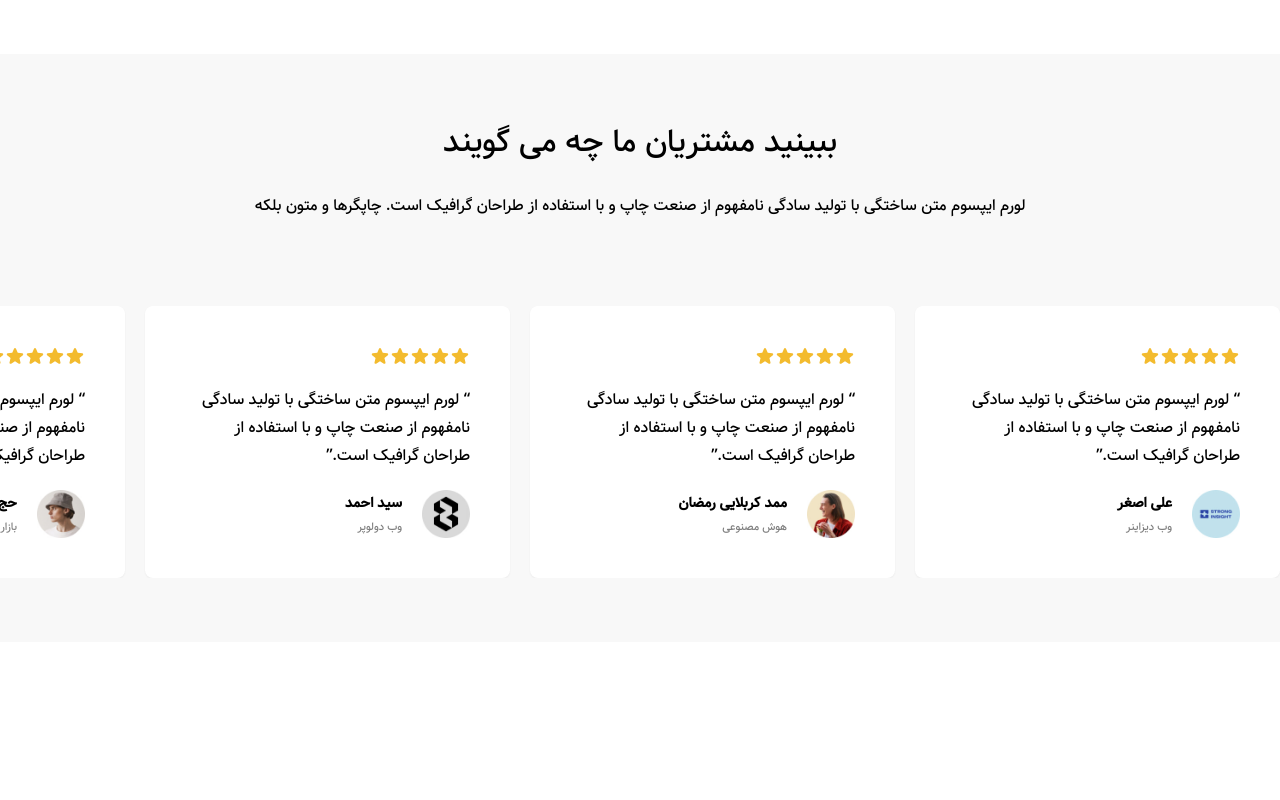
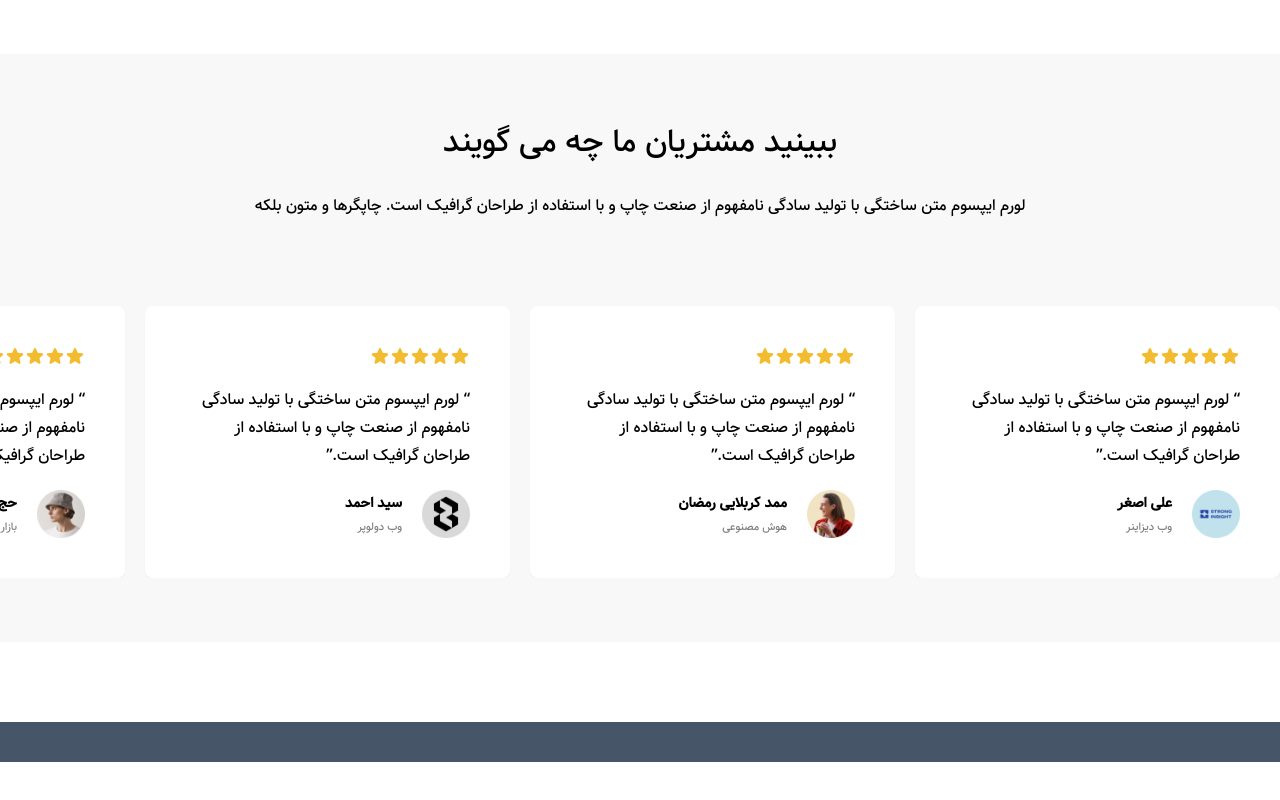
Before and after one commit to undefinedUser1381/printspace.github.io, a React (Vite) app: page / in a window 1280 px wide. Shown: the part 2884-3684 px from the top of the page. Built offline with nearby package versions, Linux system fonts and the light colour scheme.

Commit message:
Update Home component

```diff
--- a/src/pages/home/Home.jsx
+++ b/src/pages/home/Home.jsx
@@ -135,6 +135,11 @@ export default function Home() {
           </div>
        </section>
 
+       {/* Products */}
+       <section className='mt-20 bg-slate-600 h-10'>
+
+       </section>
+
 
       <br />
       <br />
```
